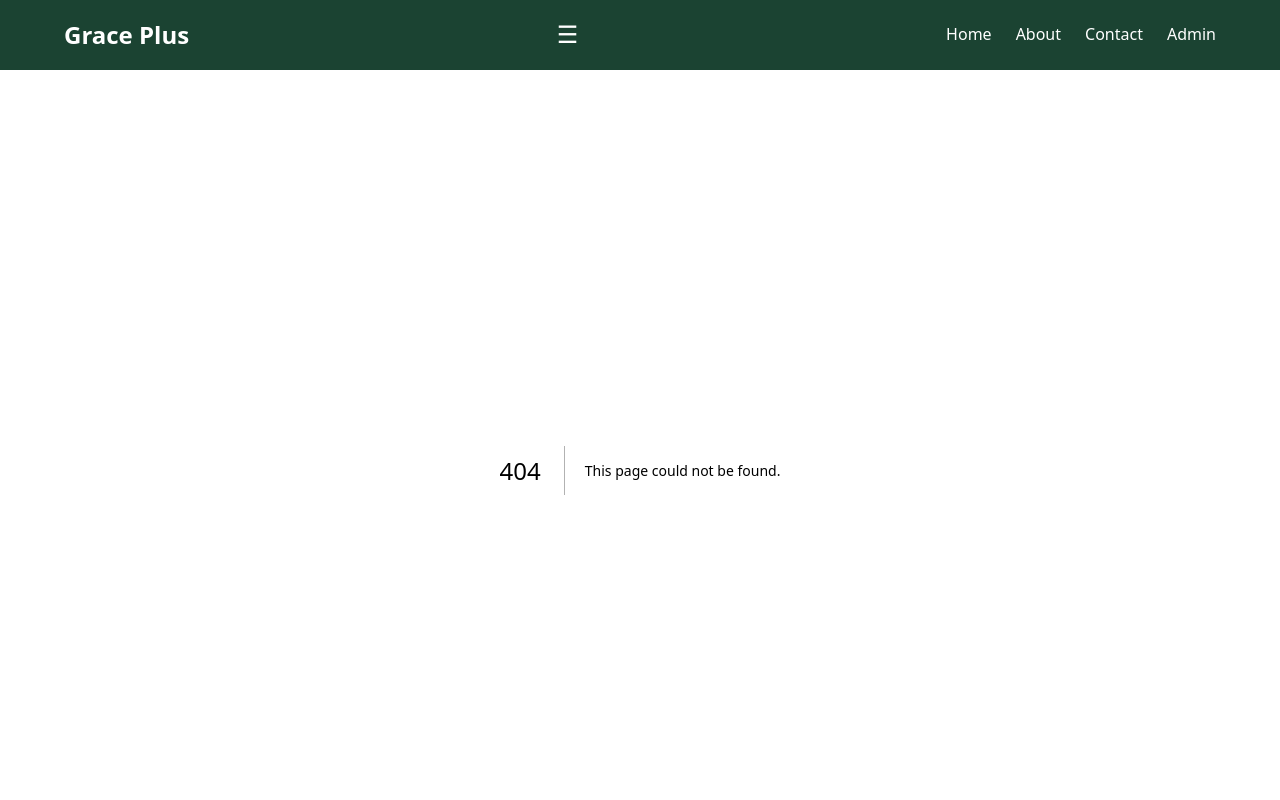
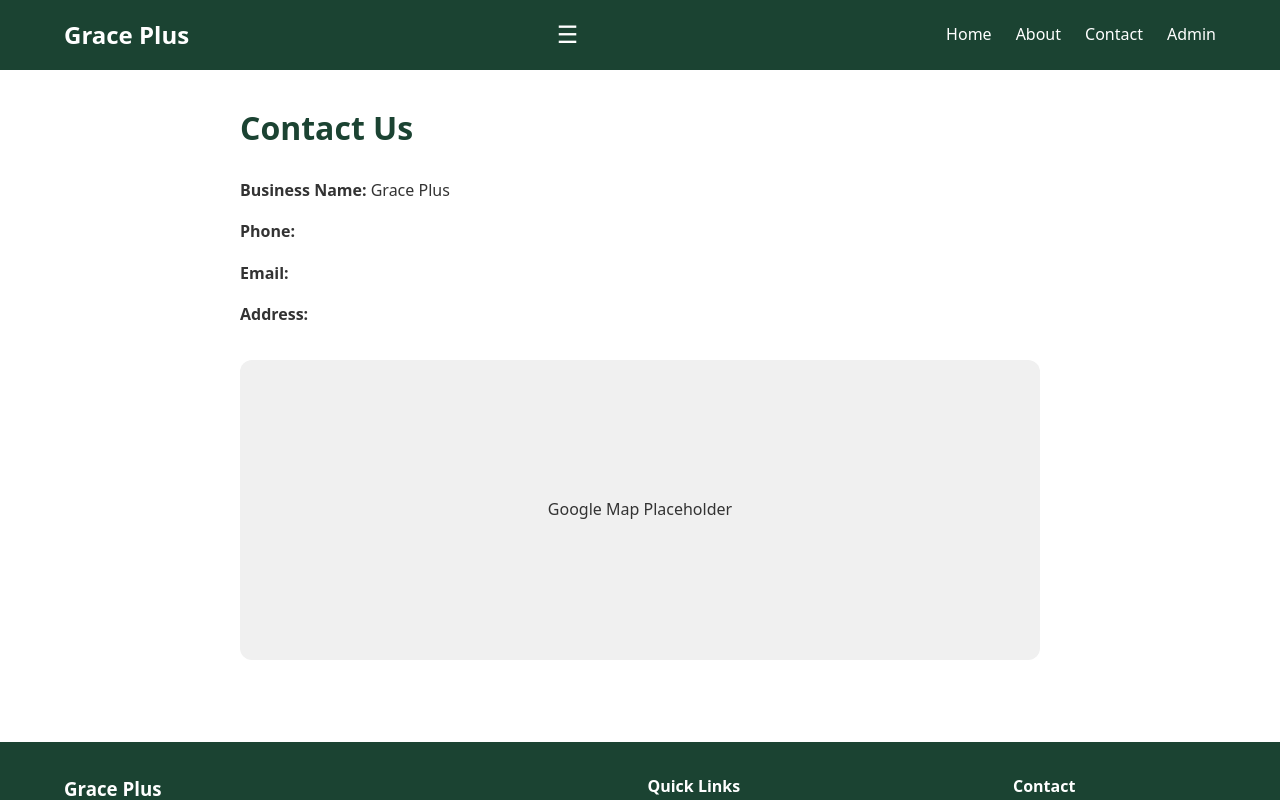
Before and after one commit to Presh105/GracePlus, a Next.js app: page /contact in a window 1280 px wide. Before the commit this address had no page. Shown: the top 800 px of the page. Built offline with nearby package versions, Linux system fonts and the light colour scheme; no server answers; the database is empty.

Commit message:
Create page.js

```diff
--- /dev/null
+++ b/app/contact/page.js
@@ -0,0 +1,27 @@
+import { createClient } from '@/lib/supabase/server';
+
+export default async function ContactPage() {
+  const supabase = await createClient();
+  const { data: settings } = await supabase.from('settings').select('*').single();
+
+  return (
+    <div className="container" style={{ padding: '2rem 0', maxWidth: '800px', margin: '0 auto' }}>
+      <h1 style={{ color: 'var(--color-dark-green)', marginBottom: '1.5rem' }}>Contact Us</h1>
+      <div style={{ marginBottom: '1rem' }}>
+        <strong>Business Name:</strong> {settings?.business_name || 'Grace Plus'}
+      </div>
+      <div style={{ marginBottom: '1rem' }}>
+        <strong>Phone:</strong> {settings?.phone || ''}
+      </div>
+      <div style={{ marginBottom: '1rem' }}>
+        <strong>Email:</strong> {settings?.email || ''}
+      </div>
+      <div style={{ marginBottom: '1rem' }}>
+        <strong>Address:</strong> {settings?.address || ''}
+      </div>
+      <div style={{ marginTop: '2rem', width: '100%', height: '300px', backgroundColor: '#f0f0f0', borderRadius: '12px', display: 'flex', alignItems: 'center', justifyContent: 'center' }}>
+        Google Map Placeholder
+      </div>
+    </div>
+  );
+          }
```
